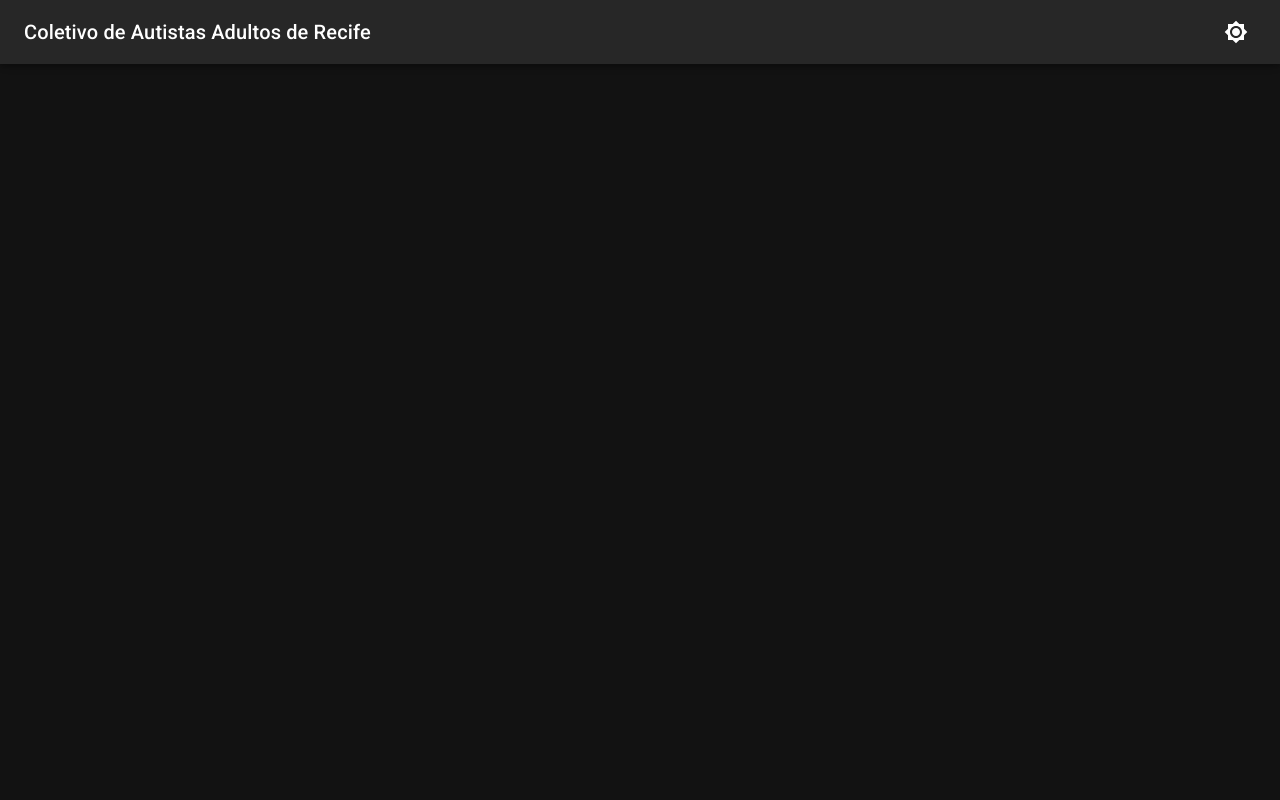
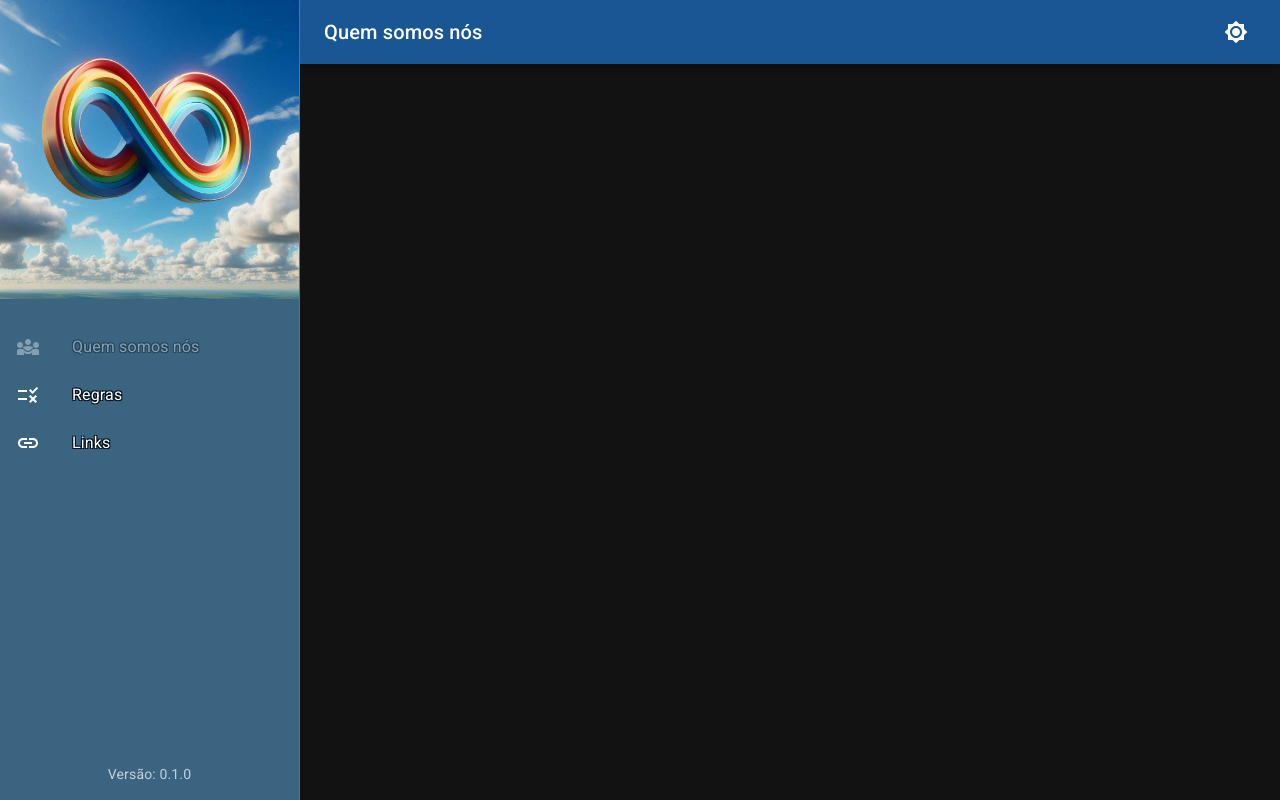
Before and after one commit to iagows/coletivo_autista_recife, a React (Vite) app: page /coletivo_autista/quem_somos in a window 1280 px wide. Built offline with nearby package versions, Linux system fonts and the light colour scheme.

Commit message:
feat: visual

```diff
--- a/package.json
+++ b/package.json
@@ -1,7 +1,7 @@
 {
   "name": "coletivo_autista_recife",
   "private": true,
-  "version": "0.0.0",
+  "version": "0.1.0",
   "type": "module",
   "scripts": {
     "dev": "vite",
--- a/src/App.tsx
+++ b/src/App.tsx
@@ -1,15 +1,15 @@
 import { CssBaseline } from "@mui/material";
 import { ThemeProvider } from "@mui/material/styles";
-import { useTranslation } from "react-i18next";
+import useUtils from "./hooks/useUtils.ts";
 import AppRouter from "./navigation/AppRouter.tsx";
 import useSettingsSlice from "./stores/slices/settings/useSettingsSlice.ts";
 import theme from "./util/theme.ts";
 
 const App = () => {
-	const { t } = useTranslation();
+	const { translate } = useUtils();
 	const { isDarkMode } = useSettingsSlice();
 
-	document.title = t("page.title");
+	document.title = translate("page.title");
 
 	return (
 		<ThemeProvider theme={theme(isDarkMode)}>
--- a/src/components/AppDrawer/index.tsx
+++ b/src/components/AppDrawer/index.tsx
@@ -1,5 +1,113 @@
+import {
+	Box,
+	List,
+	ListItem,
+	ListItemButton,
+	ListItemIcon,
+	ListItemText,
+	Drawer as MuiDrawer,
+	type SxProps,
+	Typography,
+} from "@mui/material";
+import { useEffect } from "react";
+import { Link, useLocation } from "react-router-dom";
+import lemniscata from "../../assets/lemniscate.jpg";
+import useUtils from "../../hooks/useUtils";
+import type RouteNames from "../../navigation/RouteNames";
+import { getRouteAsList } from "../../navigation/RouteNames";
+import useSettingsSlice from "../../stores/slices/settings/useSettingsSlice";
+import { DRAWER_WIDTH, PROJECT_VERSION } from "../../util/constants";
+
+const drawer_css: SxProps = {
+	width: DRAWER_WIDTH,
+	flexShrink: 0,
+	"& .MuiDrawer-paper": {
+		display: "flex",
+		width: DRAWER_WIDTH,
+		boxSizing: "border-box",
+		flexDirection: "column",
+		backgroundColor: "#3b6480",
+	},
+};
+
+const textCss: SxProps = {
+	color: "white", // Texto branco
+	textShadow: `
+		-1px -1px 0 #04101d,
+		1px -1px 0 #04101d,
+		-1px 1px 0 #04101d,
+		1px 1px 0 #04101d
+	`, // Contorno forte
+};
+
+const versionCss: SxProps = {
+	p: 2,
+	mt: "auto", // Empurra o texto para a parte inferior
+	textAlign: "center",
+};
+
+const imageCss: SxProps = {
+	width: DRAWER_WIDTH - 1,
+	height: DRAWER_WIDTH - 1,
+	backgroundImage: `url(${lemniscata})`,
+	backgroundSize: "cover",
+	backgroundPosition: "center",
+};
+
+const spacerCss: SxProps = {
+	height: 16,
+};
+
 const AppDrawer = () => {
-	return <>gaveta</>;
+	const location = useLocation();
+	const { isOpen, currentRoute, toggleDrawer, setCurrentRoute } =
+		useSettingsSlice();
+	const { isMobile, translate } = useUtils();
+
+	const handleDrawerToggle = () => {
+		if (isMobile) {
+			toggleDrawer();
+		}
+	};
+
+	useEffect(() => {
+		setCurrentRoute(location.pathname as RouteNames);
+	}, [location, setCurrentRoute]);
+
+	return (
+		<MuiDrawer
+			variant={isMobile ? "temporary" : "permanent"}
+			open={isOpen}
+			onClose={handleDrawerToggle}
+			sx={drawer_css}
+		>
+			<Box sx={imageCss} />
+
+			<Box sx={spacerCss} />
+			<List>
+				{getRouteAsList().map(({ Icon, path, title }) => (
+					<ListItem key={`${title}_${translate(title)}`} disablePadding>
+						<ListItemButton
+							to={path}
+							component={Link}
+							disabled={currentRoute === path}
+							onClick={isMobile ? toggleDrawer : undefined}
+						>
+							<ListItemIcon>
+								<Icon />
+							</ListItemIcon>
+							<ListItemText primary={translate(title)} sx={textCss} />
+						</ListItemButton>
+					</ListItem>
+				))}
+			</List>
+			<Box sx={versionCss}>
+				<Typography variant="body2" color="textSecondary">
+					Versão: {PROJECT_VERSION}
+				</Typography>
+			</Box>
+		</MuiDrawer>
+	);
 };
 
 export default AppDrawer;
--- a/src/components/AppTopbar/index.tsx
+++ b/src/components/AppTopbar/index.tsx
@@ -1,5 +1,6 @@
 import Brightness4Icon from "@mui/icons-material/Brightness4"; // Ícone de lua (dark)
 import Brightness7Icon from "@mui/icons-material/Brightness7"; // Ícone de sol (light)
+import MenuOutlinedIcon from "@mui/icons-material/MenuOutlined";
 import {
 	AppBar,
 	IconButton,
@@ -7,21 +8,41 @@ import {
 	Toolbar,
 	Typography,
 } from "@mui/material";
-import { useTranslation } from "react-i18next";
+import useUtils from "../../hooks/useUtils";
 import { getRouteTitle } from "../../navigation/RouteNames";
 import useSettingsSlice from "../../stores/slices/settings/useSettingsSlice";
+import { DRAWER_WIDTH } from "../../util/constants";
 
 const titleCss: SxProps = { flexGrow: 1 };
+const barCss = (isMobile: boolean): SxProps => ({
+	backgroundColor: "#044589",
+	width: `calc(100% - ${isMobile ? 0 : DRAWER_WIDTH}px)`,
+	marginLeft: `${isMobile ? 0 : DRAWER_WIDTH}px`,
+});
+
+const buttonCss: SxProps = { mr: 2 };
 
 const AppTopbar = () => {
-	const { currentRoute, isDarkMode, toggleTheme } = useSettingsSlice();
+	const { translate, isMobile } = useUtils();
+	const { currentRoute, isDarkMode, toggleTheme, toggleDrawer } =
+		useSettingsSlice();
+
 	const currentPage = getRouteTitle(currentRoute);
-	const { t } = useTranslation();
-	const title = t(currentPage);
+	const title = translate(currentPage);
 
 	return (
-		<AppBar>
+		<AppBar sx={barCss(isMobile)}>
 			<Toolbar>
+				{isMobile && ( // Botão de menu visível apenas no mobile
+					<IconButton
+						edge="start"
+						sx={buttonCss}
+						color="inherit"
+						onClick={toggleDrawer}
+					>
+						<MenuOutlinedIcon />
+					</IconButton>
+				)}
 				<Typography variant="h6" sx={titleCss}>
 					{title}
 				</Typography>
--- /dev/null
+++ b/src/hooks/useUtils.ts
@@ -0,0 +1,19 @@
+import { useMediaQuery, useTheme } from "@mui/material";
+import { useTranslation } from "react-i18next";
+
+type Out = {
+	isMobile: boolean;
+	translate: (tag: string) => string;
+};
+const useUtils = (): Out => {
+	const { t } = useTranslation();
+	const theme = useTheme();
+	const isMobile = useMediaQuery(theme.breakpoints.down("sm"));
+
+	return {
+		isMobile,
+		translate: t,
+	};
+};
+
+export default useUtils;
--- a/src/i18n/pt-BR/translation.json
+++ b/src/i18n/pt-BR/translation.json
@@ -1,5 +1,11 @@
 {
     "page": {
         "title": "Coletivo de Autistas Adultos de Recife"
+    },
+    "path": {
+        "root": "Coletivo",
+        "regras": "Regras",
+        "links": "Links",
+        "quem_somos": "Quem somos nós"
     }
 }
--- a/src/navigation/RouteNames.ts
+++ b/src/navigation/RouteNames.ts
@@ -23,19 +23,26 @@ type RouteData = {
 };
 
 const routeName: Map<RouteNames, RouteData> = new Map([
-	[RouteNames.ROOT, { title: "page.title", icon: HomeOutlinedIcon }],
-	[RouteNames.REGRAS, { title: "Regras", icon: RuleOutlinedIcon }],
-	[RouteNames.LINKS, { title: "Links", icon: InsertLinkOutlinedIcon }],
 	[
 		RouteNames.QUEM_SOMOS,
-		{ title: "page.title", icon: Diversity3OutlinedIcon },
+		{ title: "path.quem_somos", icon: Diversity3OutlinedIcon },
 	],
+	[RouteNames.ROOT, { title: "page.title", icon: HomeOutlinedIcon }],
+	[RouteNames.REGRAS, { title: "path.regras", icon: RuleOutlinedIcon }],
+	[RouteNames.LINKS, { title: "path.links", icon: InsertLinkOutlinedIcon }],
 ]);
 
 export const getRouteTitle = (route: RouteNames): string => {
 	return routeName.get(route)?.title ?? "page.title";
 };
 
-export const getRouteIcon = (route: RouteNames) => {
-	return routeName.get(route)?.icon ?? HomeOutlinedIcon;
+export const getRouteAsList = () => {
+	return [...routeName]
+		.filter((item) => item[0] !== RouteNames.ROOT)
+
+		.map((item) => ({
+			path: item[0],
+			title: item[1].title,
+			Icon: item[1].icon,
+		}));
 };
--- a/src/pages/MainPage/index.tsx
+++ b/src/pages/MainPage/index.tsx
@@ -1,12 +1,25 @@
-import { Box } from "@mui/material";
+import { Box, type SxProps } from "@mui/material";
 import { Outlet } from "react-router";
+import AppDrawer from "../../components/AppDrawer";
 import AppTopbar from "../../components/AppTopbar";
+import { DRAWER_WIDTH } from "../../util/constants";
+import useUtils from "../../hooks/useUtils";
 
+const mainCss = (isMobile: boolean): SxProps => ({
+	flexGrow: 1,
+	p: 3, // Padding para o conteúdo
+	marginLeft: `${DRAWER_WIDTH}px`, // Margem à esquerda igual à largura do Drawer
+});
 const MainPage = () => {
+	const { isMobile } = useUtils();
+
 	return (
 		<Box display={"flex"} flexDirection={"column"}>
 			<AppTopbar />
-			<Outlet />
+			<AppDrawer />
+			<Box sx={mainCss(isMobile)}>
+				<Outlet />
+			</Box>
 		</Box>
 	);
 };
--- a/src/util/constants.ts
+++ b/src/util/constants.ts
@@ -1,8 +1,12 @@
+import packageJson from "../../package.json";
+
+export const PROJECT_VERSION = packageJson.version;
+
 export const EnvVars = {
 	server: {
-        port: import.meta.env.VITE_APP_EXAMPLE as number || 12345
-    }
-}
+		port: (import.meta.env.VITE_APP_EXAMPLE as number) || 12345,
+	},
+};
 
 export const BASIC_CSS = {
 	transition: {
```
Also changed, not shown: src/assets/lemniscate.jpg (added), src/components/AppDrawer/menuItems.ts (added). Lines whose indentation alone changed are shown as unchanged.
